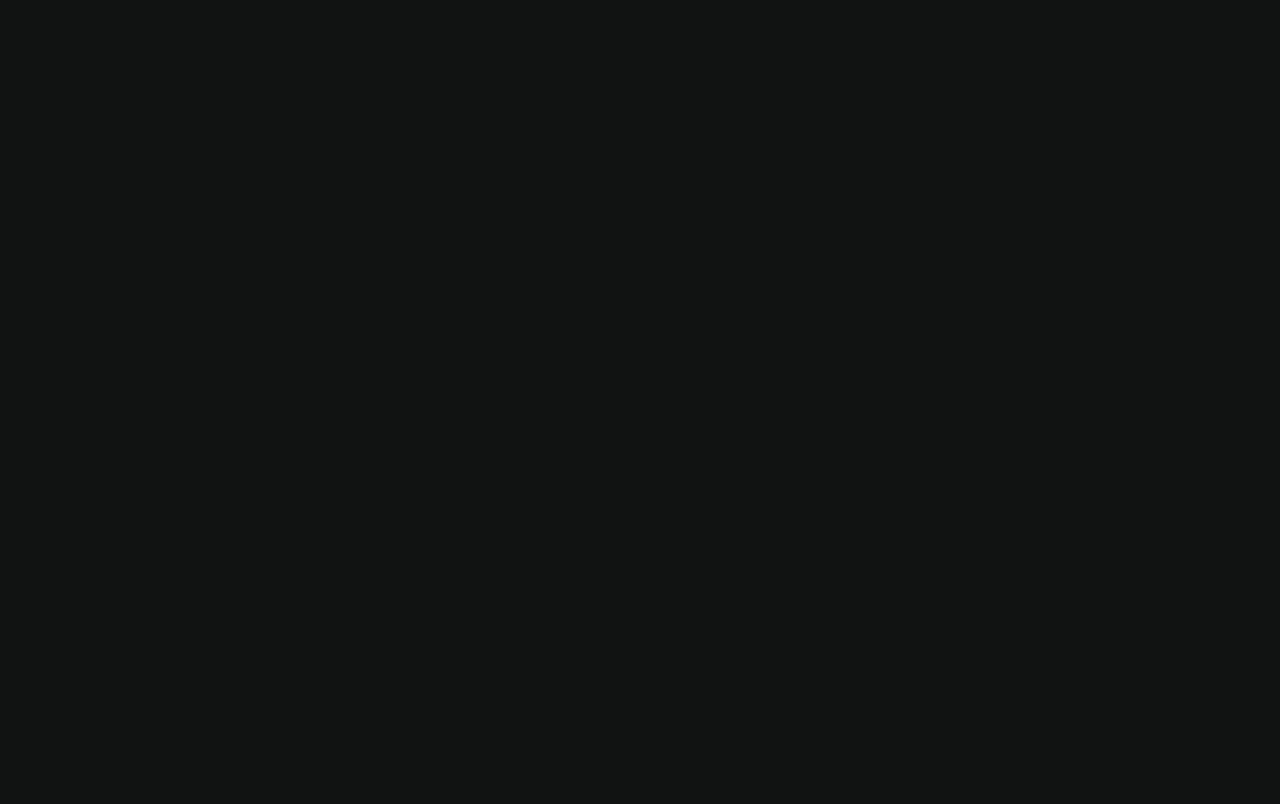
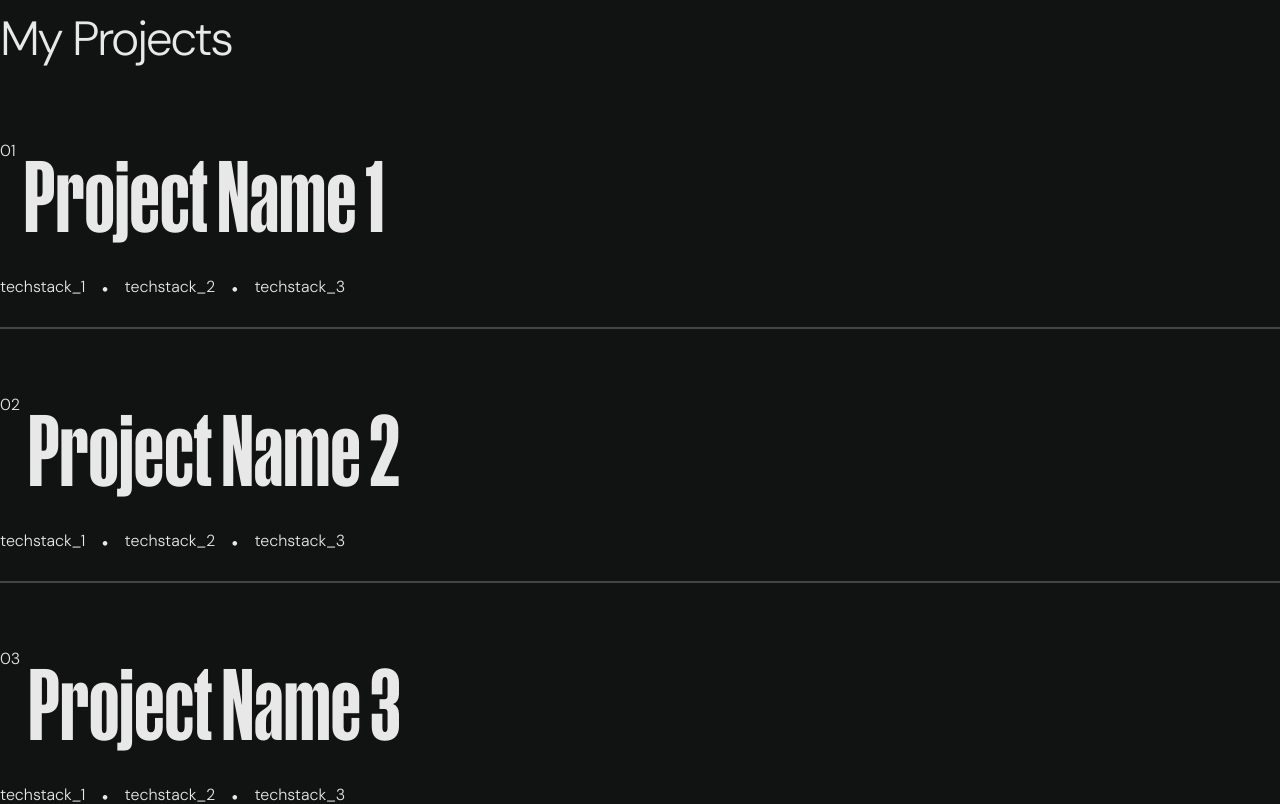
Before and after one commit to Gitju002/snehashis-gharai-portfolio, a Next.js app: page / in a window 1280 px wide. Shown: the part 4480-5284 px from the top of the page. Before the commit the page ends 4455 px from the top, so only its background shows below. Built offline with nearby package versions, Linux system fonts and the light colour scheme.

Commit message:
Added Projects Section

```diff
--- /dev/null
+++ b/app/components/Projects.tsx
@@ -0,0 +1,59 @@
+import React from "react";
+import VStack from "@/app/components/layout/VStack";
+import Container from "@/app/components/layout/Container";
+import Separator from "./ui/Separator";
+
+const projects = [
+  {
+    id: "01",
+    name: "Project Name 1",
+    techStack: ["techstack_1", "techstack_2", "techstack_3"],
+  },
+  {
+    id: "02",
+    name: "Project Name 2",
+    techStack: ["techstack_1", "techstack_2", "techstack_3"],
+  },
+  {
+    id: "03",
+    name: "Project Name 3",
+    techStack: ["techstack_1", "techstack_2", "techstack_3"],
+  },
+  {
+    id: "04",
+    name: "Project Name 4",
+    techStack: ["techstack_1", "techstack_2", "techstack_3"],
+  },
+];
+const Projects = () => {
+  return (
+    <section id="projects">
+      <VStack>
+        <Container padding="none" className="space-y-16">
+          <h2>My Projects</h2>
+          {projects.map((project) => (
+            <div key={project.id} className="space-y-6">
+              <div className="flex items-start gap-x-2">
+                <h6>{project.id}</h6>
+                <h3>{project.name}</h3>
+              </div>
+              <div className="flex gap-4">
+                {project.techStack.map((tech, index) => (
+                  <React.Fragment key={tech}>
+                    <h6>{tech}</h6>
+                    {index < project.techStack.length - 1 && (
+                      <h6 className="text-xl">•</h6>
+                    )}
+                  </React.Fragment>
+                ))}
+              </div>
+              <Separator width="100%" />
+            </div>
+          ))}
+        </Container>
+      </VStack>
+    </section>
+  );
+};
+
+export default Projects;
--- a/app/globals.css
+++ b/app/globals.css
@@ -40,7 +40,7 @@
   }
 
   h3 {
-    @apply text-[96px] font-bold font-test-manuka;
+    @apply text-[96px] font-bold leading-28 font-test-manuka;
   }
 
   h4 {
--- a/app/page.tsx
+++ b/app/page.tsx
@@ -2,6 +2,7 @@ import React from "react";
 import Hero from "@/app/components/Hero";
 import About from "@/app/components/About";
 import Skills from "@/app/components/Skills";
+import Projects from "@/app/components/Projects";
 
 export default function Home() {
   return (
@@ -9,6 +10,7 @@ export default function Home() {
       <Hero />
       <About />
       <Skills />
+      <Projects />
     </main>
   );
 }
```
